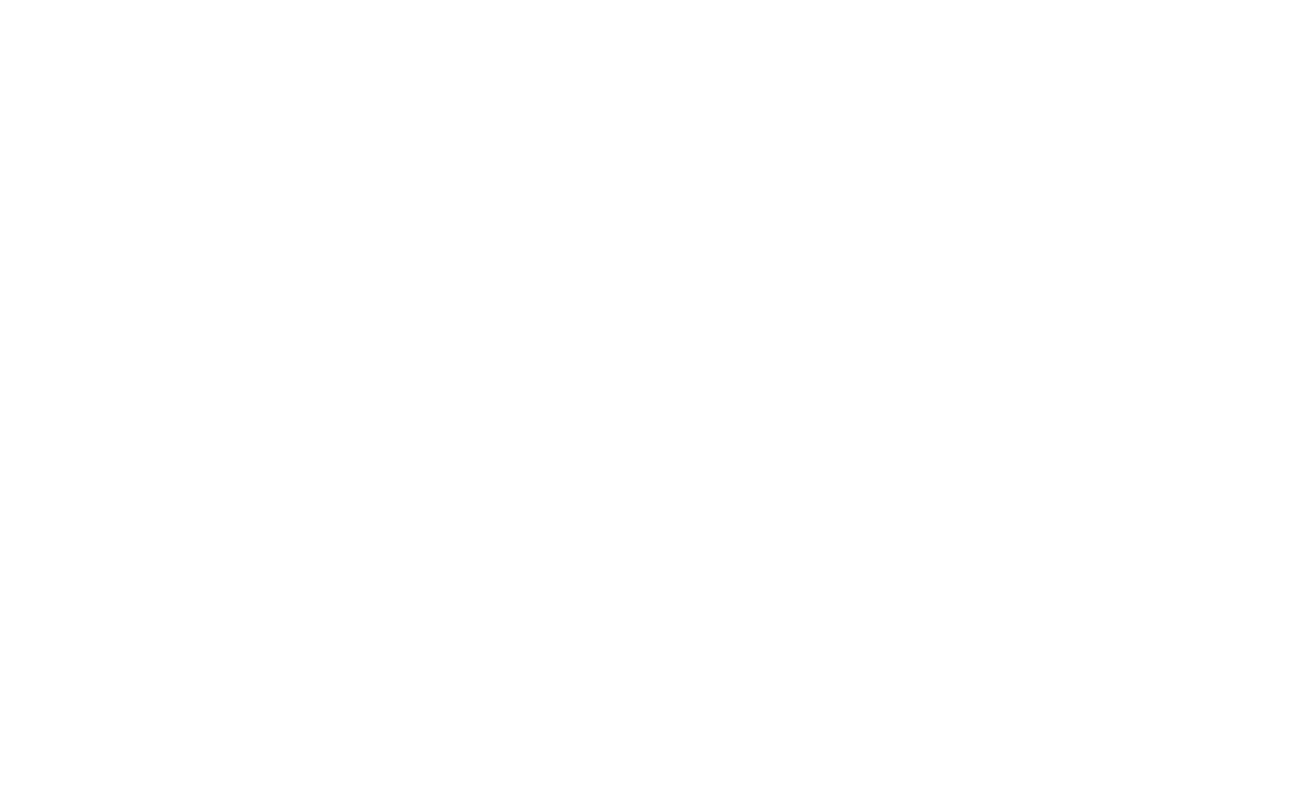
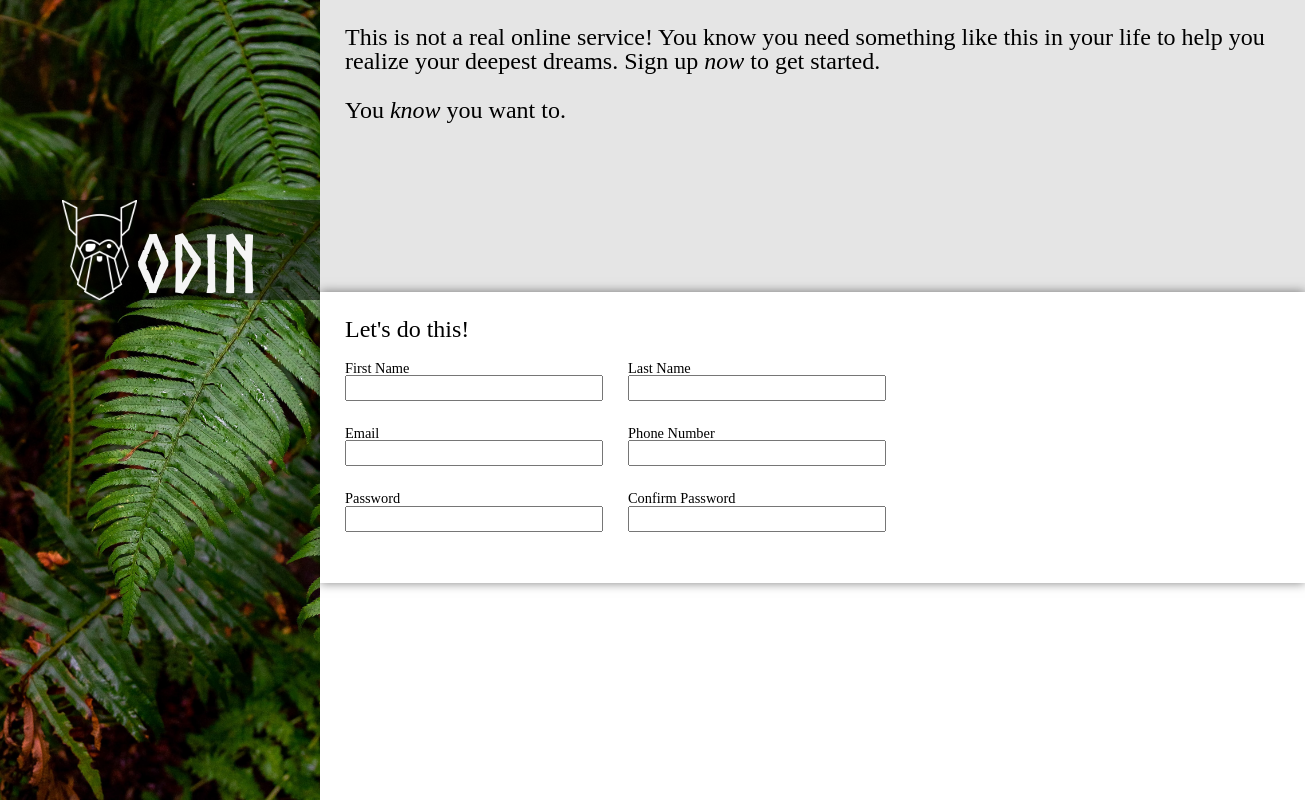
Before and after one commit to heealexx/sign-up, a plain HTML site: page index.html in a window 1280 px wide. Shown: the whole page, 1305 px wide, since content can reach past the window. Drawn offline with Linux system fonts and the light colour scheme.

Commit message:
added styling

```diff
--- a/index.html
+++ b/index.html
@@ -8,6 +8,55 @@
   <link rel="stylesheet" href="styles.css">
 </head>
 <body>
+  <div id="left">
+    <div id="left-bar">
+      <img src="odin-lined.png" alt="odin logo">
+      <p id="left-text">odin</p>
+    </div>
+  </div>
+  <div id="right">
+    <div id="right-first">
+      <p>This is not a real online service! You know you need something like this in your life to help you realize your deepest dreams. Sign up <i>now</i> to get started.</p>
+      <p>You <i>know</i> you want to.</p>
+    </div>
+    <div id="right-second">
+      <p>Let's do this!</p>
+      <form id="form">
+        <div class="form-submission-row">
+          <div id="submission">
+            <label for="firstName">First Name</label>
+            <input type="text" id="firstName" name="firstName">
+          </div>
+          <div id="submission">
+            <label for="lastName">Last Name</label>
+            <input type="text" id="lastName" name="lastName">
+          </div>
+        </div>
+        <div class="form-submission-row">
+          <div id="submission">
+            <label for="email">Email</label>
+            <input type="email" id="email" name="email">
+          </div>
+          <div id="submission">
+            <label for="number">Phone Number</label>
+            <input type="tel" id="number" name="number">
+          </div>
+        </div>
+        <div class="form-submission-row">
+          <div id="submission">
+            <label for="password">Password</label>
+            <input type="password" id="password" name="password">
+          </div>
+          <div id="submission">
+            <label for="confirm-password">Confirm Password</label>
+            <input type="password" id="confirm-password" name="confirm-password">
+          </div>
+        </div>
+      </form>
+    </div>
+    <div id="right-third">
 
+    </div>
+  </div>
 </body>
 </html>
--- a/styles.css
+++ b/styles.css
@@ -0,0 +1,150 @@
+/* http://meyerweb.com/eric/tools/css/reset/
+   v2.0 | 20110126
+   License: none (public domain)
+*/
+
+html, body, div, span, applet, object, iframe,
+h1, h2, h3, h4, h5, h6, p, blockquote, pre,
+a, abbr, acronym, address, big, cite, code,
+del, dfn, em, img, ins, kbd, q, s, samp,
+small, strike, strong, sub, sup, tt, var,
+b, u, i, center,
+dl, dt, dd, ol, ul, li,
+fieldset, form, label, legend,
+table, caption, tbody, tfoot, thead, tr, th, td,
+article, aside, canvas, details, embed,
+figure, figcaption, footer, header, hgroup,
+menu, nav, output, ruby, section, summary,
+time, mark, audio, video {
+	margin: 0;
+	padding: 0;
+	border: 0;
+	font-size: 100%;
+	font: inherit;
+	vertical-align: baseline;
+}
+/* HTML5 display-role reset for older browsers */
+article, aside, details, figcaption, figure,
+footer, header, hgroup, menu, nav, section {
+	display: block;
+}
+body {
+	line-height: 1;
+}
+ol, ul {
+	list-style: none;
+}
+blockquote, q {
+	quotes: none;
+}
+blockquote:before, blockquote:after,
+q:before, q:after {
+	content: '';
+	content: none;
+}
+table {
+	border-collapse: collapse;
+	border-spacing: 0;
+}
+
+@font-face {
+  font-family: 'nordic';
+  src: url('Norse-Bold.otf');
+  font-weight: normal;
+  font-style: normal;
+}
+
+body {
+  display: flex;
+  height: 100vh;
+  width: 100vw;
+  font-size: 24px;
+}
+
+img {
+  height: 100%;
+  width: auto;
+}
+
+i {
+  font-style: italic;
+}
+
+label {
+  font-size: 60%;
+}
+
+input {
+  height: 20px;
+  width: 250px;
+}
+input:focus {
+  border: solid red;
+}
+
+#left {
+  display: flex;
+  height: 100%;
+  width: calc(100% / 3);
+  background-image: url(halie-west-25xggax4bSA-unsplash.jpg);
+  background-size: cover;
+}
+
+#left-bar {
+  display: flex;
+  width: 100%;
+  height: 100px;
+  background-color: rgba(0, 0, 0, .50);
+  margin-top: 200px;
+  color: whitesmoke;
+  font-size: 10vh;
+  justify-content: center;
+  align-items: center;
+  font-family: 'nordic';
+}
+
+#left-text {
+  padding-top: 25px;
+}
+
+#right {
+  display: flex;
+  flex-direction: column;
+  width: 100%;
+}
+
+#right-first {
+  display: flex;
+  flex-direction: column;
+  gap: 25px;
+  width: 100%;
+  height: calc(100vh / 3);
+  padding: 25px 0 0 25px;
+  background-color: rgba(0, 0, 0, .1);
+}
+
+#right-second {
+  width: 100%;
+  height: calc(100vh / 3);
+  box-shadow: 0 0 10px rgba(0, 0, 0, 0.5);
+  padding: 25px 0 0 25px;
+}
+
+#form {
+  display: flex;
+  flex-direction: column;
+  height: 100%;
+  width: 100%;
+  gap: 25px;
+  margin-top: 20px;
+}
+
+.form-submission-row {
+  display: flex;
+  gap: 25px;
+}
+
+#submission {
+  display: flex;
+  flex-direction: column;
+}
```
